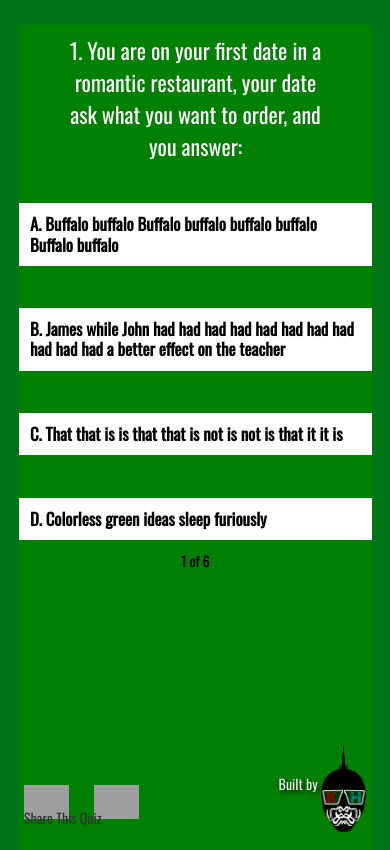
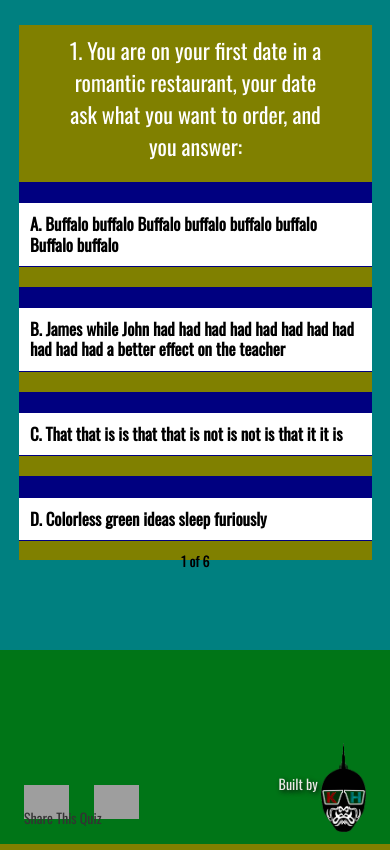
Before and after one commit to gmyhre/quizPacifica, a PHP site: page /test.php in a window 390 px wide. Run offline with PHP 8.4, Linux system fonts and the light colour scheme; some libraries are stand-ins or nearby versions; grey boxes are pictures that could not be loaded.

```diff
--- a/css/style.css
+++ b/css/style.css
@@ -234,6 +234,7 @@ h1 {
   max-height: 335px;
   min-height: 335px;
 }
+
 #quiz ul li div {
   color: #000000;
   margin: 10px 0;
@@ -504,27 +505,46 @@ textarea.c-p {
 
 /* Small Devices, Tablets */
 @media only screen and (min-width : 348px) and (max-width : 767px) {
+
+}
+
+/*graham over writing the styles of the elements above  you can replace these in the css */
+
 #quiz ul li {
-    height: 835px;
-    background-color:green;
+  height: 635px;
   margin: 25px 0 95px 0;
-    max-height: 835px;
-    min-height: 835px;
+  max-height: 635px;
+  min-height: 635px;
+  background-color:fuchsia;
 }
+
 .quiz-overlay, .result {
-    height: 850px; /* 359px */
+  height: 650px; /* 359px */
   position: absolute;
   width: 100%;
   z-index: -1;
+  background-color:lime;
+
 }
+
+
 #page-wrap {
-    height: 850px;
+  height: 650px;
   margin: 0 auto;
   overflow: hidden;
   position: relative;
   width: 100%;
+  background-color:teal;
+
+}
+.mtm {
+  background-color:navy;
 }
 
-
-
+#quiz ul li {
+  height: 535px;
+  margin: 25px 0 95px 0;
+  max-height: 535px;
+  min-height: 535px;
+  background-color: olive;
 }
--- a/test.php
+++ b/test.php
@@ -340,7 +340,7 @@
               $("#quiz .fwrd").click(function(){
                 clearTimeout(timeout);
                 timeout = setTimeout(function(){
-                    $mt = $mt - 430;
+                    $mt = $mt - 630;
                     $("#test-questions").css("margin-top", $mt);
                 }, 333);
               });
```
Lines whose indentation alone changed are shown as unchanged.
